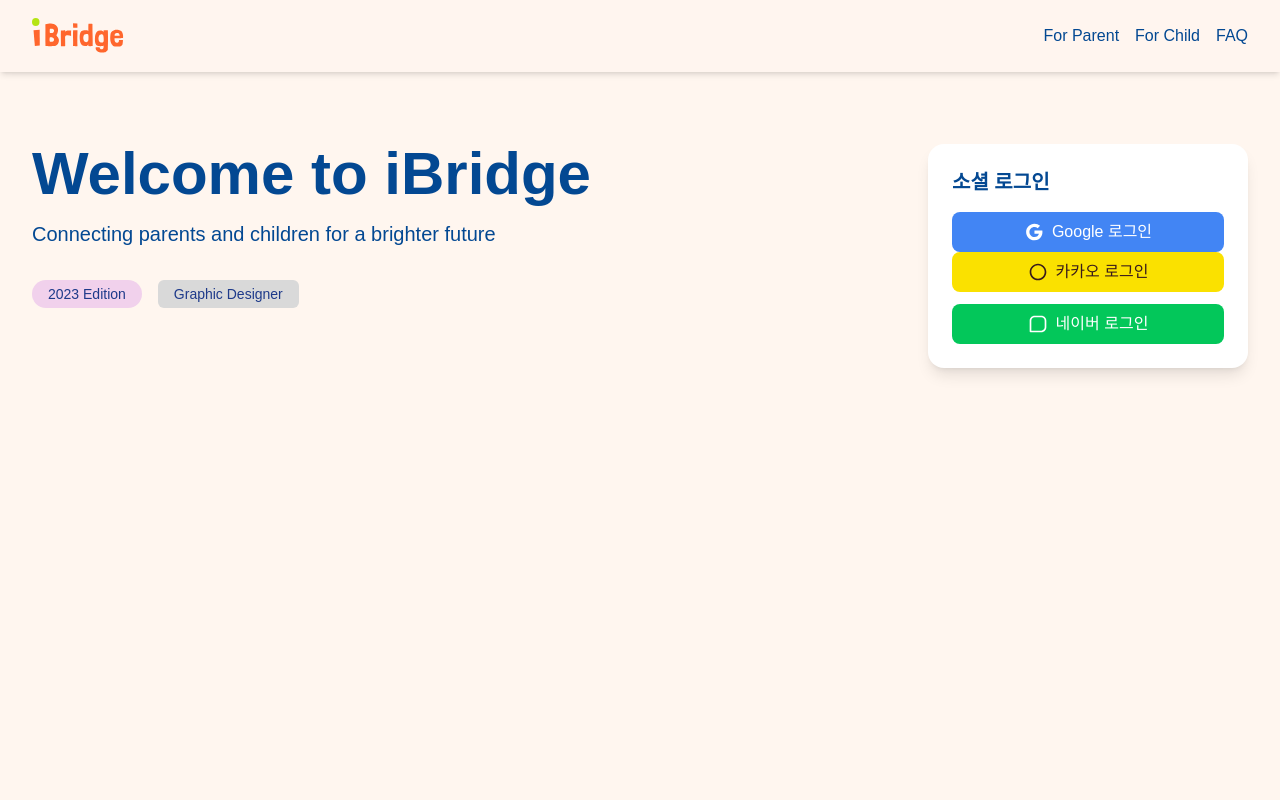
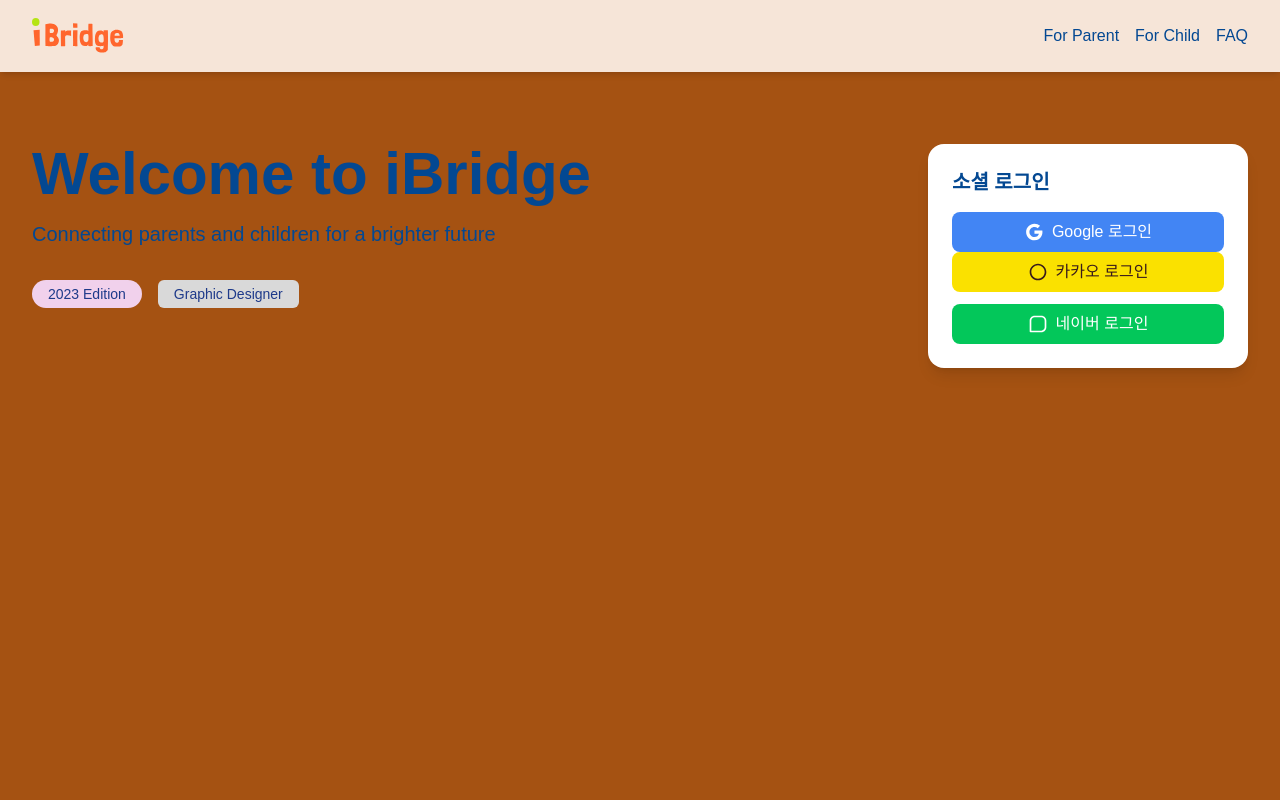
Before and after one commit to i-Bridge/front-ibridge-2025, a Next.js app: page / in a window 1280 px wide. Shown: the top 800 px of the page. Built offline with nearby package versions, Linux system fonts and the light colour scheme.

Commit message:
Fix: globals.css 다크모드 설정 삭제

```diff
--- a/src/app/(start)/page.tsx
+++ b/src/app/(start)/page.tsx
@@ -19,7 +19,7 @@ export default function StartPage() {
   };
 
   return (
-    <div className="min-h-screen bg-i-ivory">
+    <div className="min-h-screen ">
       <header className="fixed top-0 left-0 right-0 bg-i-ivory bg-opacity-90 z-50 shadow-md">
         <nav className="max-w-7xl mx-auto px-8 py-4 flex justify-between items-center">
           <Image
--- a/src/app/globals.css
+++ b/src/app/globals.css
@@ -3,16 +3,10 @@
 @tailwind utilities;
 
 :root {
-  --background: #fff6ef;
+  --background: #a55212;
   --foreground: #1e3a8a;
 }
 
-@media (prefers-color-scheme: dark) {
-  :root {
-    --background: #ffffff;
-    --foreground: #bfbfbf;
-  }
-}
 
 body {
   color: var(--foreground);
--- a/src/app/parent/home/page.tsx
+++ b/src/app/parent/home/page.tsx
@@ -9,7 +9,6 @@ export default function HomePage() {
   return (
     <main className="flex flex-col items-center justify-start min-h-screen pt-16">
       {/* 회색빛 직사각형 (레이아웃 가이드용) */}
-      <div className="absolute top-20 w-[90%] max-w-4xl h-[600px] bg-gray-100 opacity-50 rounded-lg z-[-1]" />
 
       {/* 날짜 선택 UI */}
       <div className="mb-10">
```
Also changed, not shown: 1 other file (tests, documents, lock files or other folders).
